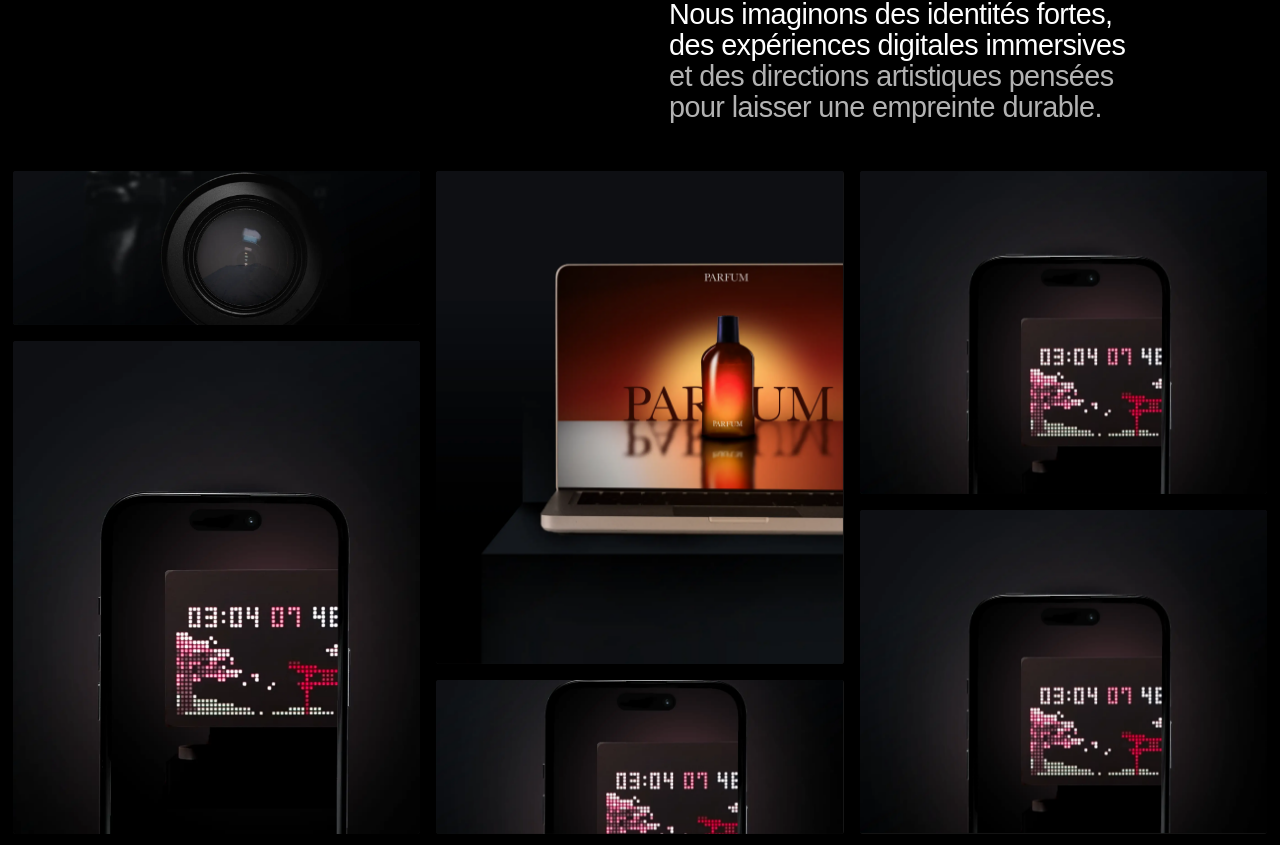
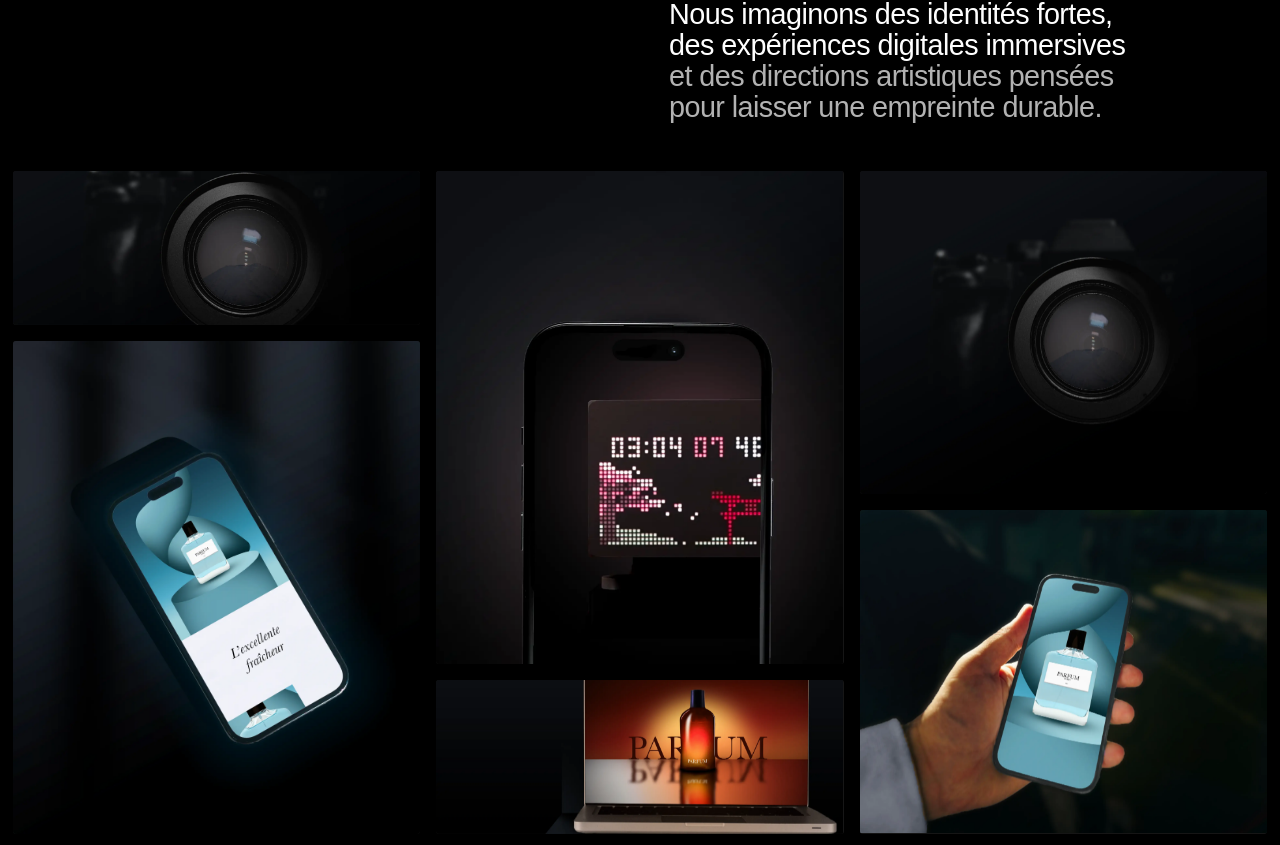
Before and after one commit to Ewen-design/agence3terres-website, a SvelteKit app in the folder website/: page / in a window 1280 px wide. Shown: the part 3935-4780 px from the top of the page. Built offline with nearby package versions, Linux system fonts and the light colour scheme; a web font is replaced by a local one.

Commit message:
feat: images

```diff
--- a/website/src/lib/sections/GalleryColonnes.svelte
+++ b/website/src/lib/sections/GalleryColonnes.svelte
@@ -23,7 +23,7 @@
       height: 23
     },
     {
-      src: "images/telephone2.webp",
+      src: "images/telephone_parfum.webp",
       alt: "",
       ratio: "portrait",
       height: 34
@@ -32,7 +32,7 @@
 
   const centerImages = [
     {
-      src: "images/parfum_ordinateur.webp",
+      src: "images/telephone_parfum.webp",
       alt: "",
       ratio: "landscape",
       height: 28
@@ -72,7 +72,7 @@
     }
   ];
 
-  const text = "Nos instants visuels".split("");
+  const text = "L’artisanat d’émotions".split("");
 
   let sectionEl;
   let fixedTextEl;
--- a/website/src/lib/sections/Hero.svelte
+++ b/website/src/lib/sections/Hero.svelte
@@ -651,7 +651,7 @@
     width: 100%;
     max-width: 30ch;
     font-family: "General Sans", sans-serif;
-    font-weight: 300;
+    font-weight:300;
     font-size: clamp(1.3rem, 2.8vw, 2.8rem);
     line-height: 1;
     letter-spacing: -0.05em;
--- a/website/src/lib/sections/ParallaxGallery2.svelte
+++ b/website/src/lib/sections/ParallaxGallery2.svelte
@@ -15,35 +15,35 @@
       title: "Identité visuelle et stratégie",
       date: "2023",
       desc: "Développement d'une plateforme de marque et direction artistique globale.",
-      image: "images/parfum_ordinateur.webp",
+      image: "images/telephone2.webp",
       hoverInfo: ["Identité & stratégie", "Brand platform", "Direction créative"]
     },
     {
       title: "Couverture d'événements",
       date: "2024",
       desc: "Conception d'interfaces modernes axées sur l'expérience utilisateur.",
-      image: "images/telephone2.webp",
+      image: "images/appareil_photo.webp",
       hoverInfo: ["Événementiel", "Captation & contenu", "Déploiement visuel"]
     },
     {
       title: "Conception de site web",
       date: "2022",
       desc: "Études utilisateurs et architecture d'information pour application mobile.",
-      image: "images/telephone2.webp",
+      image: "images/telephone_parfum.webp",
       hoverInfo: ["Site web", "UI Design", "UX Design"]
     },
     {
       title: "Accompagnement",
       date: "2023",
       desc: "Supervision créative et mise en place d'un univers visuel premium.",
-      image: "images/telephone2.webp",
+      image: "images/parfum_ordinateur.webp",
       hoverInfo: ["Accompagnement", "Conseil créatif", "Suivi de marque"]
     },
     {
       title: "Gestion des réseaux sociaux",
       date: "2024",
       desc: "Concept motion design pour lancement de produit digital.",
-      image: "images/telephone2.webp",
+      image: "images/telephone_main.webp",
       hoverInfo: ["Réseaux sociaux", "Contenus premium", "Stratégie éditoriale"]
     }
   ];
--- a/website/src/routes/+layout.svelte
+++ b/website/src/routes/+layout.svelte
@@ -7,7 +7,6 @@
   import Header from "$lib/structure/Header.svelte";
   import Footer from "$lib/structure/Footer.svelte";
   import CustomCursor from "$lib/structure/CustomCursor.svelte";
-  import IconeFleche from "$lib/structure/IconeFleche.svelte";
 
   import {
     initScrollEngine,
@@ -354,7 +353,6 @@
     <CustomCursor />
   {/if}
 
-  <IconeFleche />
   <Header />
 
   <div class="page-wrapper" bind:this={pageWrapper}>
```
Also changed, not shown: website/public/images/telephone_main.webp (added), website/public/images/telephone_parfum.webp (added).
